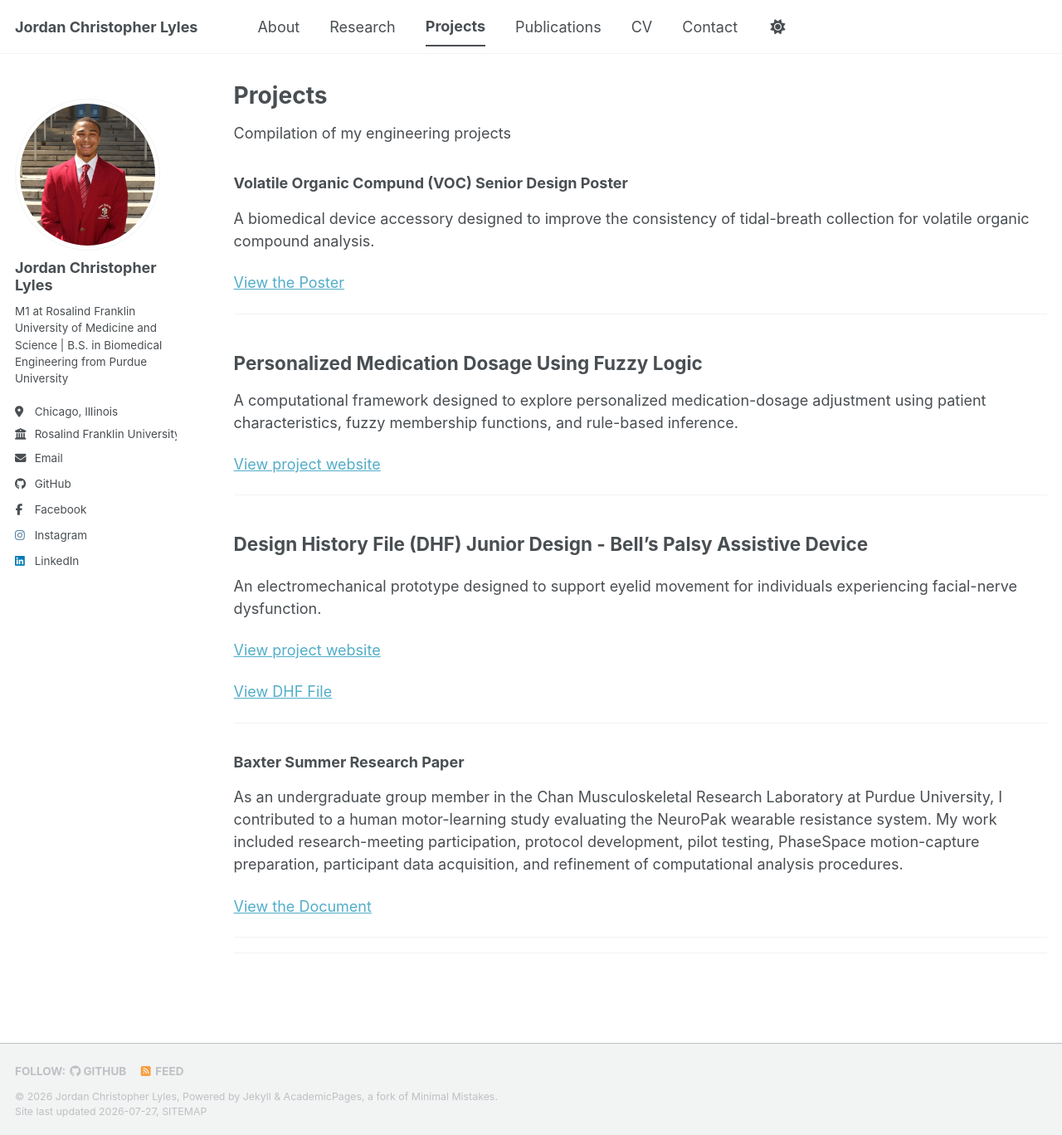
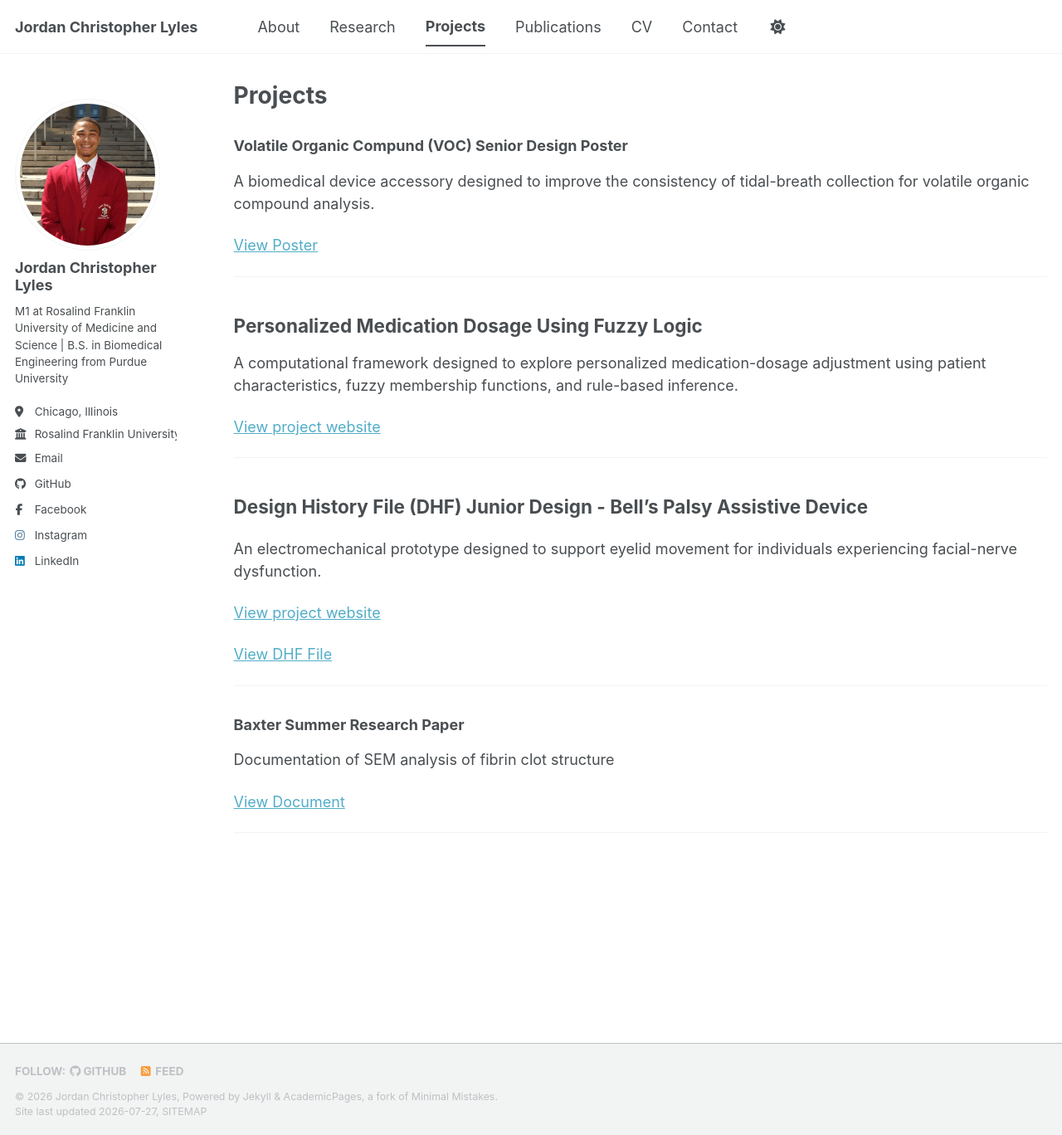
Before and after one commit to jlyles8/jlyles8.github.io, a Jekyll site: the page built from _pages/projects.md, in a window 1280 px wide and 1368 px high. Shown: the whole window at 83% size. Built offline with Jekyll 4.4.1, drawn with Linux system fonts in a browser that asks for light colours; a style sheet for code colours, icons or effects is not loaded.

Commit message:
Update projects.md

```diff
--- a/_pages/projects.md
+++ b/_pages/projects.md
@@ -4,8 +4,6 @@ title: "Projects"
 permalink: /projects/
 author_profile: true
 ---
-
-Compilation of my engineering projects
 
 ### Volatile Organic Compund (VOC) Senior Design Poster
 
@@ -14,7 +12,7 @@ Compilation of my engineering projects
 A biomedical device accessory designed to improve the consistency of tidal-breath
 collection for volatile organic compound analysis.
 
-[View the Poster](/files/expo_poster.pdf)
+[View Poster](/files/expo_poster.pdf)
 
 ---
 
@@ -46,16 +44,8 @@ experiencing facial-nerve dysfunction.
 ### Baxter Summer Research Paper
 
 <!--![Baxter projects](/images/Baxter-preview.jpg)  -->
+Documentation of SEM analysis of fibrin clot structure
 
-As an undergraduate group member in the Chan Musculoskeletal Research Laboratory
-at Purdue University, I contributed to a human motor-learning study evaluating the
-NeuroPak wearable resistance system. My work included research-meeting participation,
-protocol development, pilot testing, PhaseSpace motion-capture preparation, participant
-data acquisition, and refinement of computational analysis procedures.
-
-[View the Document](/files/Baxter_Final.pdf)
+[View Document](/files/Baxter_Final.pdf)
 
 ---
-
-
----
```
